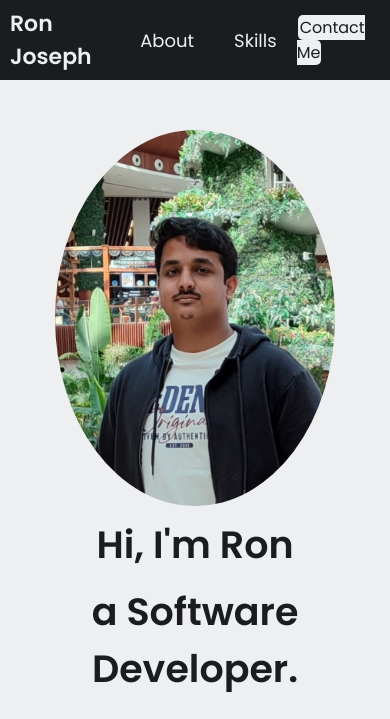
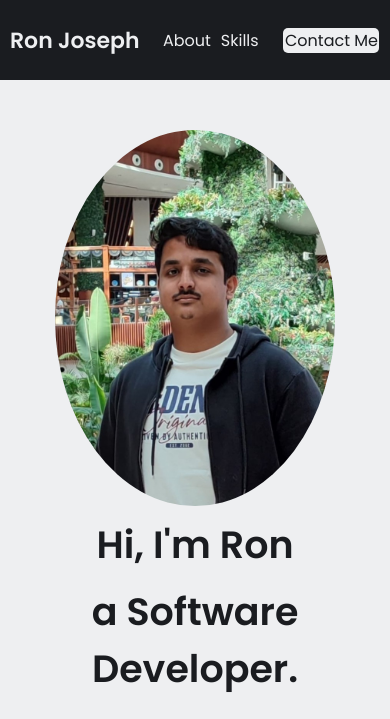
Before and after one commit to RonJBBD/RonJBBD.github.io, a plain HTML site: page index.html in a window 390 px wide. Shown: the top 719 px of the page. Drawn offline with Linux system fonts and the light colour scheme.

Commit message:
Made nav bar better for phone maybe

```diff
--- a/styles.css
+++ b/styles.css
@@ -298,6 +298,17 @@ footer .links {
         padding: 0 10px;
     }
 
+    nav .left {
+        font-size: 18px;
+    }
+
+    nav .center {
+        font-size: 16px;
+    }
+
+    nav .center a {
+        padding: 0 5px;
+    }
 
     nav .right a {
         margin: 0 1px;
@@ -305,7 +316,7 @@ footer .links {
         background-color: var(--background-color);
         padding: 1px 1px;
         border-radius: 5px;
-        /* font-size: 10px; */
+        font-size: 16px;
     }
 
     nav .right a span {
```
